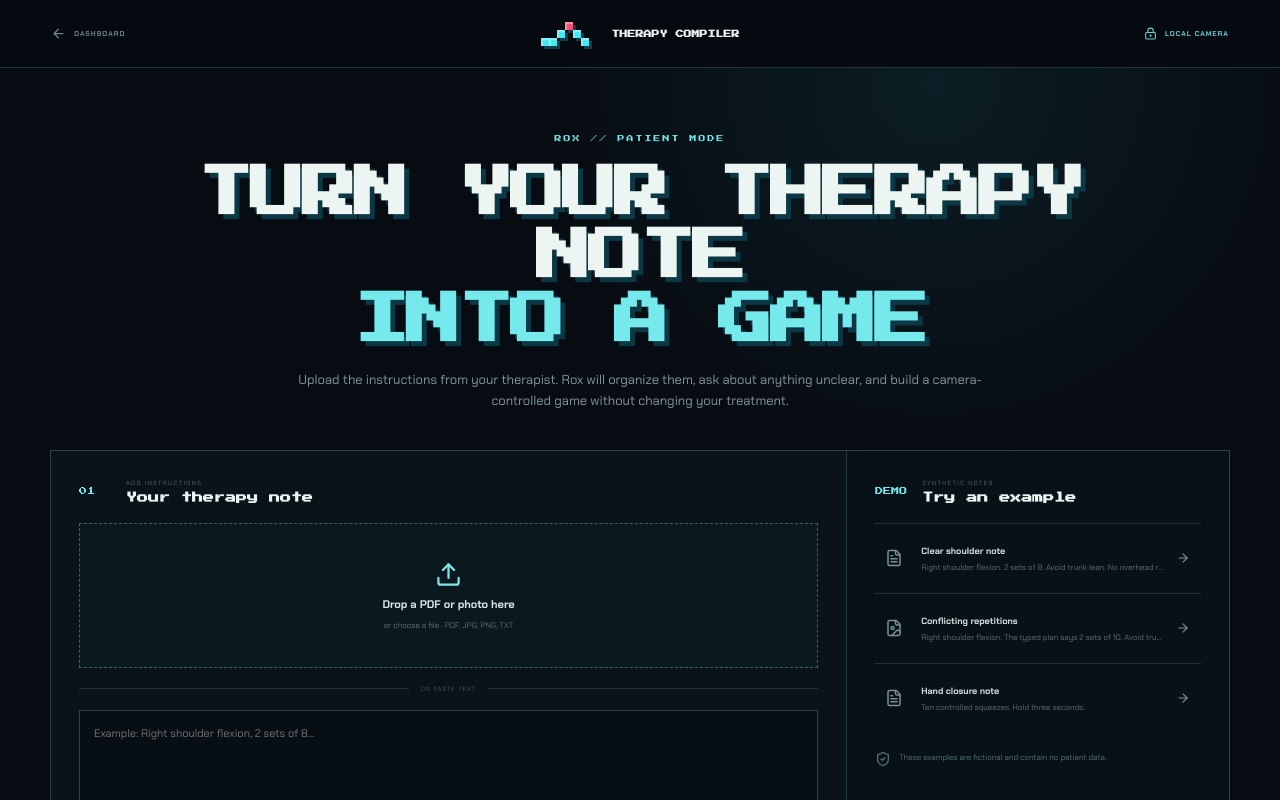
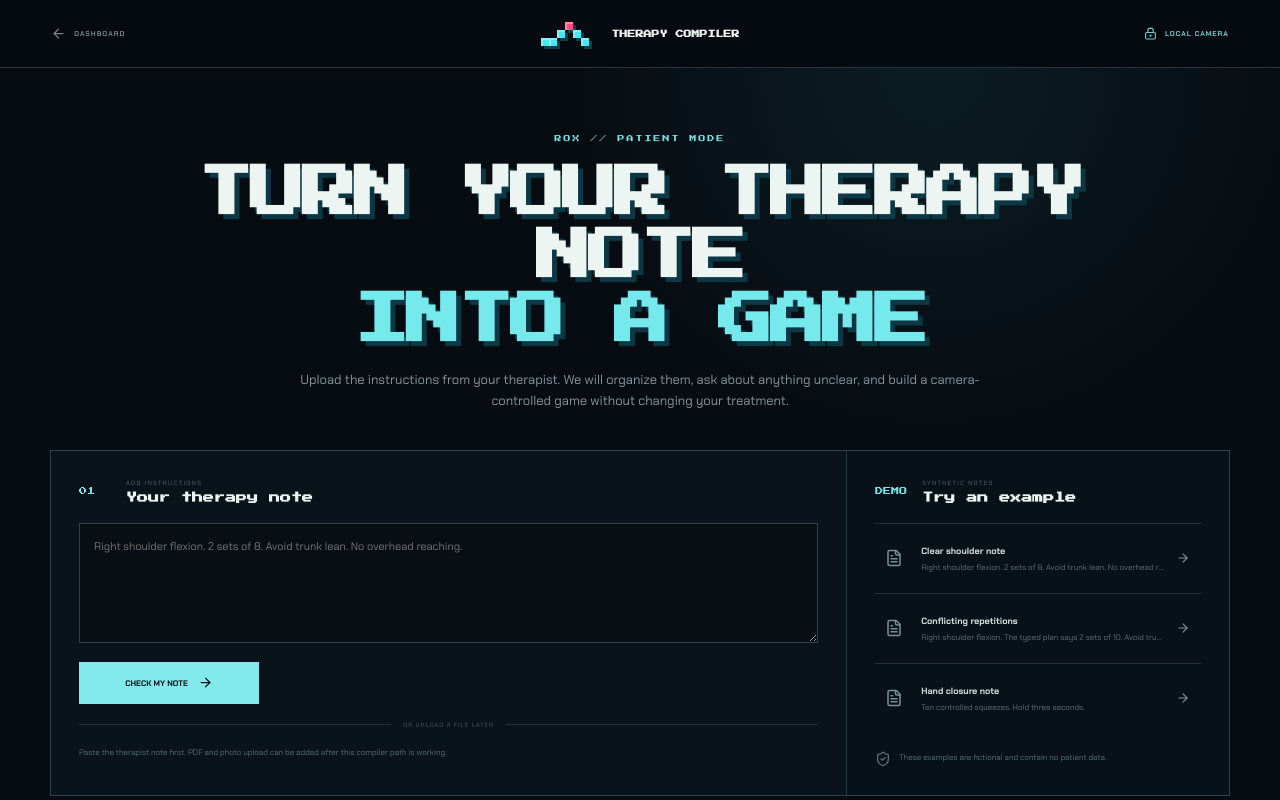
Before and after one commit to apun16/physio, a Next.js app in the folder games/frontend/: page /therapy in a window 1280 px wide. Shown: the top 800 px of the page. Built offline with nearby package versions, Linux system fonts and the light colour scheme.

Commit message:
Show one clarification on messy notes before a game can start.
The paste screen includes the conflicting 8-vs-10 demo and only launches Arc Runner or Fruit Catcher when the plan is clear.

```diff
--- a/games/frontend/app/therapy/therapy-compiler.tsx
+++ b/games/frontend/app/therapy/therapy-compiler.tsx
@@ -1,6 +1,6 @@
 "use client";
 
-import { useRef, useState } from "react";
+import { useState } from "react";
 import { useRouter } from "next/navigation";
 import Link from "next/link";
 import {
@@ -9,15 +9,12 @@ import {
   ArrowRight,
   Camera,
   Check,
-  FileImage,
   FileText,
   LoaderCircle,
   LockKeyhole,
   ShieldCheck,
-  Sparkles,
-  Upload
+  Sparkles
 } from "lucide-react";
-import { extractTherapyNote } from "../../lib/therapy/extract";
 import { therapyNoteFixtures } from "../../lib/therapy/fixtures";
 import { AgentStepSchema, ExercisePlanSchema, GameSpecSchema, type AgentStep, type ExercisePlan, type GameSpec } from "../../lib/therapy/schemas";
 import styles from "./therapy.module.css";
@@ -46,7 +43,6 @@ function displayValue(value: unknown, key: keyof ExercisePlan) {
 
 export default function TherapyCompiler() {
   const router = useRouter();
-  const fileInput = useRef<HTMLInputElement>(null);
   const [text, setText] = useState("");
   const [source, setSource] = useState({ fileName: "pasted-note.txt", mimeType: "text/plain", note: "Pasted by patient" });
   const [stage, setStage] = useState<"intake" | "working" | "review">("intake");
@@ -54,22 +50,6 @@ export default function TherapyCompiler() {
   const [result, setResult] = useState<Result | null>(null);
   const [answer, setAnswer] = useState("");
   const [error, setError] = useState("");
-  const [dragging, setDragging] = useState(false);
-
-  async function readFile(file: File) {
-    setError("");
-    setStage("working");
-    setSource({ fileName: file.name, mimeType: file.type || "application/octet-stream", note: "Uploaded therapy note" });
-    try {
-      const extracted = await extractTherapyNote(file, setProgress);
-      if (!extracted.trim()) throw new Error("No readable text was found in this note.");
-      setText(extracted);
-      await compile(extracted, { fileName: file.name, mimeType: file.type, note: "Uploaded therapy note" });
-    } catch (reason) {
-      setError(reason instanceof Error ? reason.message : "Could not read this note.");
-      setStage("intake");
-    }
-  }
 
   async function compile(noteText = text, metadata = source, sessionId?: string) {
     if (!noteText.trim()) {
@@ -142,36 +122,25 @@ export default function TherapyCompiler() {
       <section className={styles.hero}>
         <span>ROX // PATIENT MODE</span>
         <h1>TURN YOUR THERAPY NOTE<br /><b>INTO A GAME</b></h1>
-        <p>Upload the instructions from your therapist. Rox will organize them, ask about anything unclear, and build a camera-controlled game without changing your treatment.</p>
+        <p>Upload the instructions from your therapist. We will organize them, ask about anything unclear, and build a camera-controlled game without changing your treatment.</p>
       </section>
 
       {stage === "intake" && (
         <section className={styles.compiler}>
           <div className={styles.intake}>
             <div className={styles.sectionTitle}><span>01</span><div><small>ADD INSTRUCTIONS</small><h2>Your therapy note</h2></div></div>
-            <button
-              className={`${styles.dropzone} ${dragging ? styles.dragging : ""}`}
-              onClick={() => fileInput.current?.click()}
-              onDragOver={(event) => { event.preventDefault(); setDragging(true); }}
-              onDragLeave={() => setDragging(false)}
-              onDrop={(event) => { event.preventDefault(); setDragging(false); const file = event.dataTransfer.files[0]; if (file) void readFile(file); }}
-            >
-              <Upload size={27} />
-              <b>Drop a PDF or photo here</b>
-              <span>or choose a file · PDF, JPG, PNG, TXT</span>
-            </button>
-            <input ref={fileInput} type="file" accept=".pdf,.txt,.md,image/*" hidden onChange={(event) => { const file = event.target.files?.[0]; if (file) void readFile(file); }} />
-            <div className={styles.or}><i />OR PASTE TEXT<i /></div>
-            <textarea value={text} onChange={(event) => setText(event.target.value)} placeholder="Example: Right shoulder flexion, 2 sets of 8..." />
-            <button className={styles.primary} onClick={() => void compile()}>CHECK MY NOTE <ArrowRight size={15} /></button>
+            <textarea value={text} onChange={(event) => setText(event.target.value)} placeholder="Right shoulder flexion. 2 sets of 8. Avoid trunk lean. No overhead reaching." />
+            <button type="button" className={styles.primary} onClick={() => void compile()}>CHECK MY NOTE <ArrowRight size={15} /></button>
             {error && <p className={styles.error}><AlertTriangle size={15} />{error}</p>}
+            <div className={styles.or}><i />OR UPLOAD A FILE LATER<i /></div>
+            <p className={styles.uploadHint}>Paste the therapist note first. PDF and photo upload can be added after this compiler path is working.</p>
           </div>
 
           <aside className={styles.demo}>
             <div className={styles.sectionTitle}><span>DEMO</span><div><small>SYNTHETIC NOTES</small><h2>Try an example</h2></div></div>
             {therapyNoteFixtures.map((fixture, index) => (
               <button key={fixture.id} onClick={() => useFixture(index)}>
-                {index === 1 ? <FileImage size={18} /> : <FileText size={18} />}
+                <FileText size={18} />
                 <span><b>{fixture.label}</b><small>{fixture.text}</small></span>
                 <ArrowRight size={14} />
               </button>
@@ -201,7 +170,7 @@ export default function TherapyCompiler() {
             <div className={styles.trace}>
               <div>
                 <span>AGENT TRACE</span>
-                <b>{result.provider ?? "rox-tool-loop"} · {result.sessionId.slice(0, 8)}</b>
+                <b>{result.provider ?? "local-safe-demo"} · {result.sessionId.slice(0, 8)}</b>
               </div>
               <ol>
                 {result.steps.map((step, index) => (
@@ -243,8 +212,16 @@ export default function TherapyCompiler() {
 
           {result.gameSpec && (
             <div className={styles.gameReady}>
-              <div><Sparkles size={22} /><span><small>SELECTED TEMPLATE</small><b>{result.gameSpec.title}</b><p>{result.gameSpec.tracking.webcamMeasurementLabel}</p></span></div>
-              <button onClick={launchGame}>CREATE MY GAME <Camera size={16} /></button>
+              <div>
+                <Sparkles size={22} />
+                <span>
+                  <small>GENERATED GAME PLAN</small>
+                  <b>{result.gameSpec.title}</b>
+                  <p>{result.gameSpec.template.replaceAll("_", " ")} · {result.gameSpec.tracking.webcamMeasurementLabel}</p>
+                  <p>{result.gameSpec.gameplay.targetCount} targets · {result.gameSpec.exercise.repetitions} reps × {result.gameSpec.exercise.sets} sets · confidence floor {Math.round(result.gameSpec.tracking.confidenceThreshold * 100)}%</p>
+                </span>
+              </div>
+              <button type="button" onClick={launchGame}>CREATE MY GAME <Camera size={16} /></button>
             </div>
           )}
         </section>
```
Also changed, not shown: games/frontend/app/therapy/therapy.module.css.
